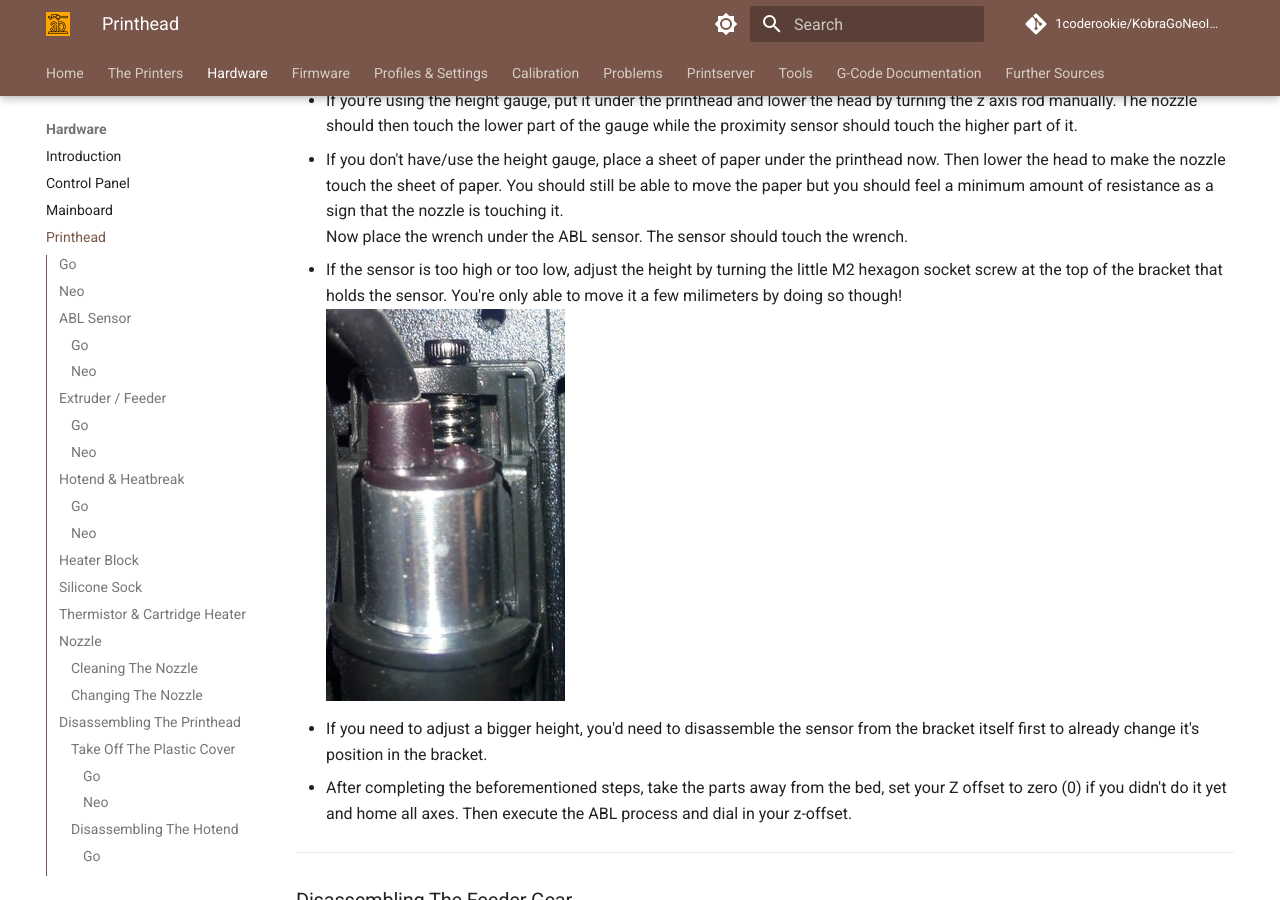
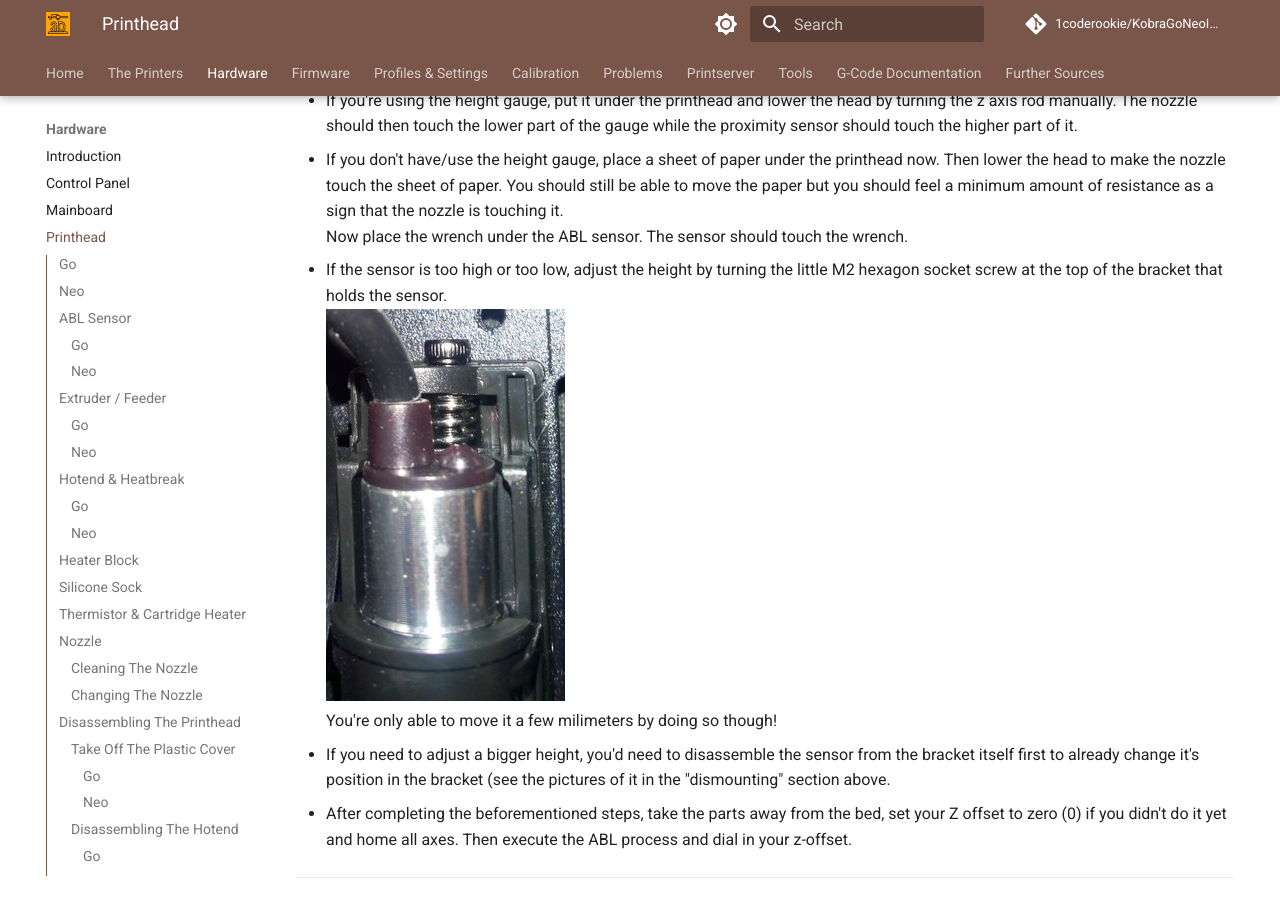
Before and after one commit to 1coderookie/KobraGoNeoInsights, an MkDocs documentation site: the page built from docs/hardware/printhead.md, in a window 1280 px wide and 900 px high, scrolled down 26482 px. Built offline with MkDocs 1.6.1 and Material for MkDocs 9.7.7, drawn with Linux system fonts in a browser that asks for light colours; comment, search, counter and statistics services are not loaded.

Commit message:
Update printhead.md

```diff
--- a/docs/hardware/printhead.md
+++ b/docs/hardware/printhead.md
@@ -467,8 +467,8 @@ The following picture shows a sensor that should/has to be leveled (don't mind t
 - Put on the spring steel plate on the heater bed and place the printhead about the center of the bed.
 - If you're using the height gauge, put it under the printhead and lower the head by turning the z axis rod manually. The nozzle should then touch the lower part of the gauge while the proximity sensor should touch the higher part of it.
 - If you don't have/use the height gauge, place a sheet of paper under the printhead now. Then lower the head to make the nozzle touch the sheet of paper. You should still be able to move the paper but you should feel a minimum amount of resistance as a sign that the nozzle is touching it. <br> Now place the wrench under the ABL sensor. The sensor should touch the wrench.
-- If the sensor is too high or too low, adjust the height by turning the little M2 hexagon socket screw at the top of the bracket that holds the sensor. You're only able to move it a few milimeters by doing so though! <br> ![Screw at the top to move the sledge](../assets/images/head_ABL-sensor_top_closeup_web.jpg)
--  If you need to adjust a bigger height, you'd need to disassemble the sensor from the bracket itself first to already change it's position in the bracket.
+- If the sensor is too high or too low, adjust the height by turning the little M2 hexagon socket screw at the top of the bracket that holds the sensor.  <br> ![Screw at the top to move the sledge](../assets/images/head_ABL-sensor_top_closeup_web.jpg) <br> You're only able to move it a few milimeters by doing so though!
+-  If you need to adjust a bigger height, you'd need to disassemble the sensor from the bracket itself first to already change it's position in the bracket (see the pictures of it in the "dismounting" section above.
 - After completing the beforementioned steps, take the parts away from the bed, set your Z offset to zero (0) if you didn't do it yet and home all axes. Then execute the ABL process and dial in your z-offset.
 
 ---
```
